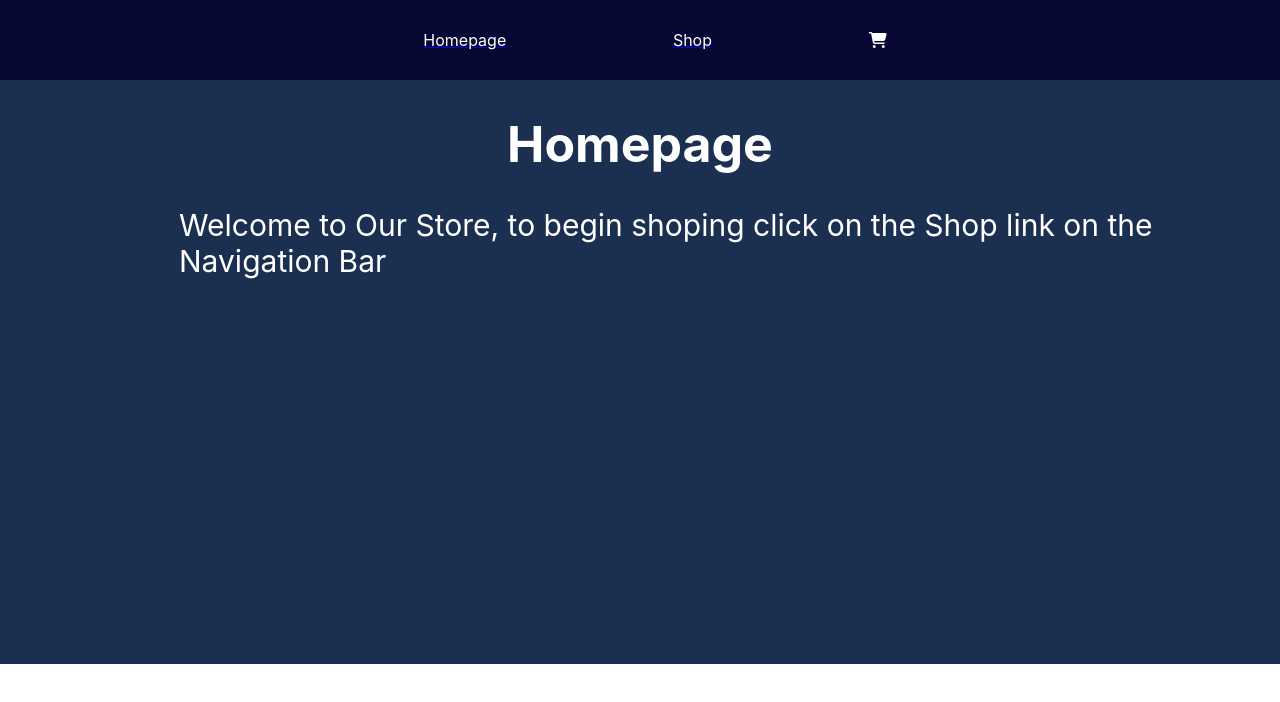
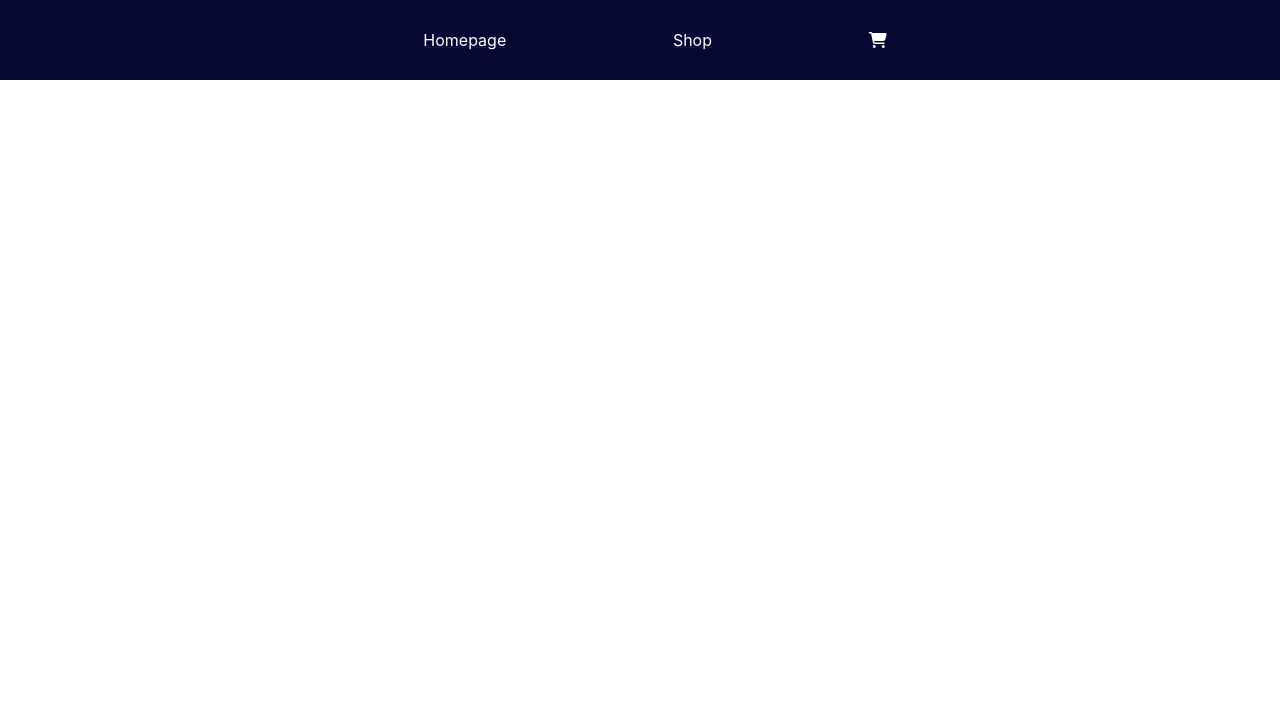
Before and after one commit to fabioschitini/Shoping-Cart, a React (Create React App) app in the folder shoping-cart/: page / in a window 1280 px wide. Shown: the top 702 px of the page. Built offline with nearby package versions, Linux system fonts and the light colour scheme.

Commit message:
minor css change

```diff
--- a/shoping-cart/src/App.css
+++ b/shoping-cart/src/App.css
@@ -104,10 +104,10 @@ img {
 }
 
 #Home-p {
-  font-size: 30px;
+  font-size: 50px;
   color: white;
-  width: 80%;
-  margin-left: 179px;
+  width: 60%;
+  margin-left: 379px;
 }
 #container-home {
   height: 550px;
--- a/shoping-cart/src/App.js
+++ b/shoping-cart/src/App.js
@@ -95,10 +95,11 @@ function App() {
     }
   return (
     <div className="App">
+
       <Router>
         <Nav count={count }/>
         <Switch>
-          <Route exact path='/' component={Home} />
+          <Route exact path='/Shoping-Cart' component={Home} />
           <Route exact path='/shop'><Shop submit={submit} increment={increment} decrement={decrement }/></Route>
           <Route path='/cart'><Cart remove={remove} items={items}  /></Route>
           <Route path='/shop/:id' render={(props) => <Item items={items } submit={submit} increment={increment} decrement={decrement } {...props} />} />
--- a/shoping-cart/src/components/Home.js
+++ b/shoping-cart/src/components/Home.js
@@ -2,7 +2,7 @@ const Home = () => {
     return (
         <div id='container-home'>
             <h1 id='h1-home'>Homepage</h1>
-            <p id='Home-p'>Welcome to Our Store, to begin shoping click on the Shop link on the Navigation Bar</p>
+            <p id='Home-p'> To begin shoping click on the Shop link!</p>
 
         </div>
     )
--- a/shoping-cart/src/components/Shop.js
+++ b/shoping-cart/src/components/Shop.js
@@ -1,4 +1,3 @@
-import Button from './Button.style'
 const Shop = (props) => {
  const {submit}=props
     const { increment } = props
```
